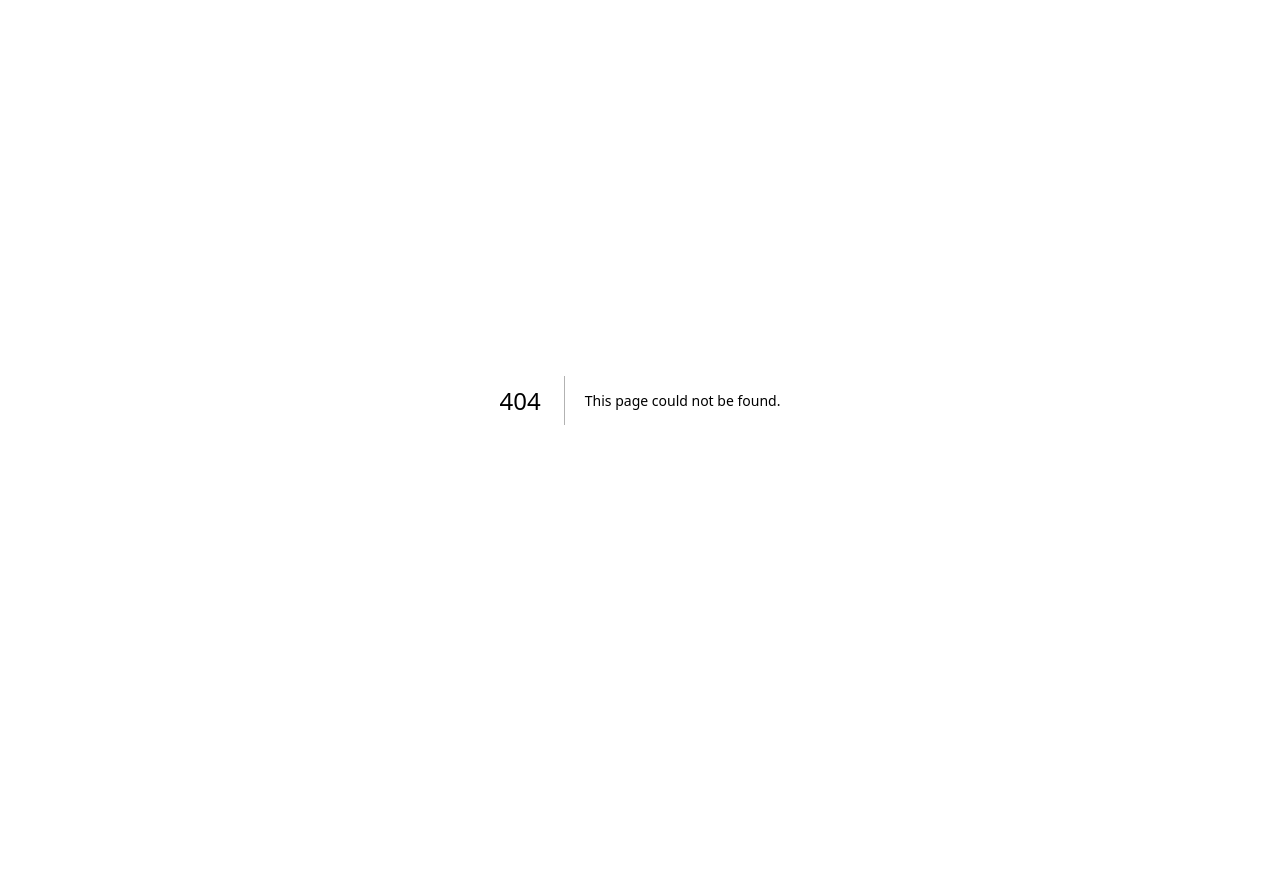
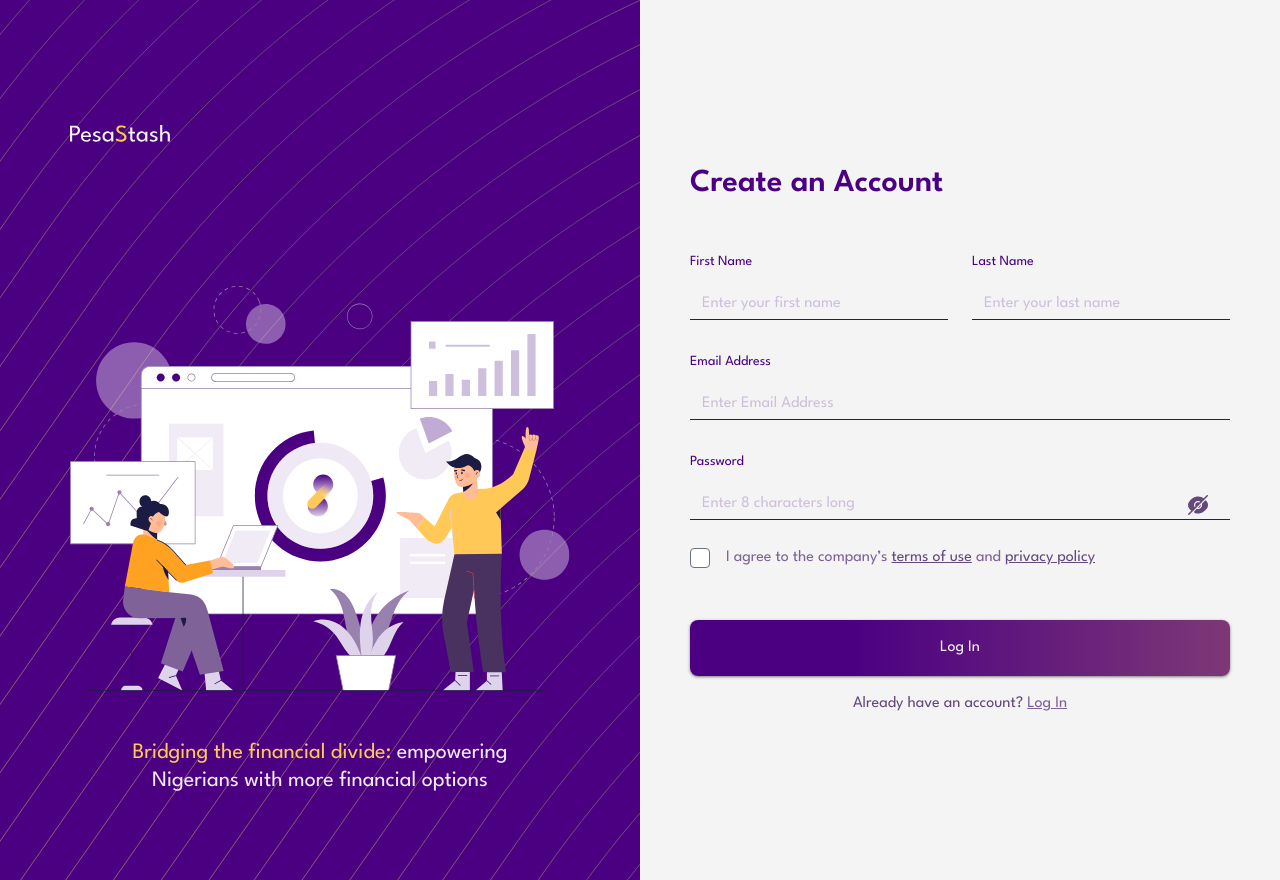
Before and after one commit to Oyedele-Sg/RaizWeb, a Next.js app: page /register in a window 1280 px wide. Before the commit this address had no page. Before the commit the page ends 800 px from the top, so only its background shows below. Built offline with nearby package versions, Linux system fonts and the light colour scheme.

Commit message:
feat: auth page - sign up

```diff
--- a/src/app/(auth)/login/page.tsx
+++ b/src/app/(auth)/login/page.tsx
@@ -5,7 +5,7 @@ import React from 'react'
 export default function Login() {
 	return (
 		<div>
-			<div className='flex items-start pt-[125px] '>
+			<div className='flex items-start py-[125px] max-h-[1024px] overflow-hidden '>
 				<section className='flex-1  h-screen '>
 					<IllustrationComponent
 						illustrationName='login'
@@ -13,7 +13,7 @@ export default function Login() {
 						height={400}
 					/>
 				</section>
-				<section className='flex-1 h-screen   flex   pr-[70px]  '>
+				<section className='flex-1    pr-[70px]  '>
 					<div className=' bg-grey w-[676px] max-h-[818px]  py-[164px] px-[50px] rounded-r-12  '>
 						<div className='flex flex-col gap-12 '>
 							<h1 className='  text-purple font-headline__large  '>
--- /dev/null
+++ b/src/app/(auth)/register/page.tsx
@@ -0,0 +1,29 @@
+import { IllustrationComponent, RegisterForm } from '@/components'
+import Image from 'next/image'
+import React from 'react'
+
+export default function Register() {
+	return (
+		<div>
+			<div className='flex items-start max-h-[1024px]  '>
+				<section className='flex-1  h-screen py-[125px]  '>
+					<IllustrationComponent
+						illustrationName='sign-up'
+						width={554.1}
+						height={400}
+					/>
+				</section>
+				<section className='flex-1    flex    '>
+					<div className=' bg-grey  w-full py-[164px] px-[50px]   '>
+						<div className='flex flex-col gap-12 '>
+							<h1 className='  text-purple font-headline__large  '>
+								Create an Account
+							</h1>
+							<RegisterForm />
+						</div>
+					</div>
+				</section>
+			</div>
+		</div>
+	)
+}
--- a/src/components/auth/forms/LoginForm.tsx
+++ b/src/components/auth/forms/LoginForm.tsx
@@ -1,4 +1,4 @@
-'use client'
+"use client"
 
 import {
   AuthButton,
@@ -7,17 +7,17 @@ import {
   AuthFormWrap,
   AuthSubmit,
   RegisterInput,
-} from '@/shared'
-import Image from 'next/image'
-import Link from 'next/link'
-import React, { FC, useState } from 'react'
+} from "@/shared"
+import Image from "next/image"
+import Link from "next/link"
+import React, { FC, useState } from "react"
 import {
   useForm,
   FormProvider,
   FieldValues,
   FieldError,
   UseFormRegister,
-} from 'react-hook-form'
+} from "react-hook-form"
 
 interface LoginFormProps extends Partial<FieldValues> {
   email: string
@@ -28,15 +28,17 @@ interface LoginFormProps extends Partial<FieldValues> {
 export const LoginForm: FC = () => {
   const methods = useForm<LoginFormProps>({
     defaultValues: {
-			email: '',
-			password: '',
+      email: "",
+      password: "",
       user_type_id: 2,
     },
   })
 
   const [showPassword, setShowPassword] = useState<boolean>(false)
 
-	const onSubmit = async (data: LoginFormProps) => {}
+  const onSubmit = async (data: LoginFormProps) => {
+    console.log("login data", data)
+  }
   return (
     <FormProvider {...methods}>
       <form onSubmit={methods.handleSubmit(onSubmit)}>
@@ -47,10 +49,10 @@ export const LoginForm: FC = () => {
                 name={`email`}
                 inputPlaceholder={`Enter Email Address`}
                 rules={{
-									required: 'Email is required',
+                  required: "Email is required",
                   pattern: {
                     value: /^[A-Z0-9._%+-]+@[A-Z0-9.-]+\.[A-Z]{2,}$/i,
-										message: 'Invalid email address',
+                    message: "Invalid email address",
                   },
                 }}
                 extraClass={`mt-6`}
@@ -61,21 +63,22 @@ export const LoginForm: FC = () => {
                 inputPlaceholder={`Enter 8 characters long`}
                 label='Password'
                 rules={{
-									required: 'Password is required',
+                  required: "Password is required",
                   minLength: {
                     value: 8,
-										message: 'Password must have at least 8 characters',
+                    message: "Password must have at least 8 characters",
                   },
                   pattern: {
                     value:
                       /^(?=.*[A-Z])(?=.*\d)(?=.*[@$!%*?&])[A-Za-z\d@$!%*?&]{8,}$/,
                     message:
-											'Password must have at least 1 uppercase, 1 lowercase and 1 number',
+                      "Password must have at least 1 uppercase, 1 lowercase and 1 number",
                   },
                 }}
                 childrenHandleClick={() => setShowPassword((state) => !state)}
-								type={showPassword ? 'text' : 'password'}
-								extraClass={`mt-6`}>
+                type={showPassword ? "text" : "password"}
+                extraClass={`mt-6`}
+              >
                 <Image
                   src={`/icons/eye-slash.svg`}
                   alt='show password'
@@ -89,7 +92,8 @@ export const LoginForm: FC = () => {
             <div className=' self-end '>
               <Link
                 className='text-neutral-80 underline '
-								href='/forgot-password'>
+                href='/forgot-password'
+              >
                 Forgot Password?
               </Link>
             </div>
--- /dev/null
+++ b/src/components/auth/forms/RegisterForm.tsx
@@ -0,0 +1,142 @@
+'use client'
+
+import {
+	AuthButton,
+	AuthFieldWrap,
+	AuthFormMainContainer,
+	AuthFormWrap,
+	AuthSubmit,
+	CheckBox,
+	RegisterInput,
+} from '@/shared'
+import Image from 'next/image'
+import Link from 'next/link'
+import React, { FC, useState } from 'react'
+import {
+	useForm,
+	FormProvider,
+	FieldValues,
+	FieldError,
+	UseFormRegister,
+} from 'react-hook-form'
+
+interface RegisterFormProps extends Partial<FieldValues> {
+	firstName: string
+	lastName: string
+	email: string
+	password: string
+	user_type_id: number
+}
+
+export const RegisterForm: FC = () => {
+	const methods = useForm<RegisterFormProps>({
+		defaultValues: {
+			firstName: '',
+			lastName: '',
+			email: '',
+			password: '',
+			user_type_id: 2,
+		},
+	})
+
+	const [showPassword, setShowPassword] = useState<boolean>(false)
+	const [checked, setChecked] = useState<boolean>(false)
+
+	const onSubmit = async (data: RegisterFormProps) => {
+		console.log('login data', data)
+	}
+	return (
+		<FormProvider {...methods}>
+			<form onSubmit={methods.handleSubmit(onSubmit)}>
+				<AuthFormMainContainer>
+					<AuthFormWrap>
+						<AuthFieldWrap>
+							<div className=' flex gap-6  '>
+								<RegisterInput
+									name={`firstName`}
+									inputPlaceholder={`Enter your first name`}
+									rules={{
+										required: 'First name is required',
+									}}
+									label='First Name'
+								/>
+								<RegisterInput
+									name={`lastName`}
+									inputPlaceholder={`Enter your last name`}
+									rules={{
+										required: 'Last name is required',
+									}}
+									label='Last Name'
+								/>
+							</div>
+
+							<RegisterInput
+								name={`email`}
+								inputPlaceholder={`Enter Email Address`}
+								rules={{
+									required: 'Email is required',
+									pattern: {
+										value: /^[A-Z0-9._%+-]+@[A-Z0-9.-]+\.[A-Z]{2,}$/i,
+										message: 'Invalid email address',
+									},
+								}}
+								label='Email Address'
+							/>
+							<RegisterInput
+								name={`password`}
+								inputPlaceholder={`Enter 8 characters long`}
+								label='Password'
+								rules={{
+									required: 'Password is required',
+									minLength: {
+										value: 8,
+										message: 'Password must have at least 8 characters',
+									},
+									pattern: {
+										value:
+											/^(?=.*[A-Z])(?=.*\d)(?=.*[@$!%*?&])[A-Za-z\d@$!%*?&]{8,}$/,
+										message:
+											'Password must have at least 1 uppercase, 1 lowercase and 1 number',
+									},
+								}}
+								childrenHandleClick={() => setShowPassword((state) => !state)}
+								type={showPassword ? 'text' : 'password'}>
+								<Image
+									src={`/icons/eye-slash.svg`}
+									alt='show password'
+									width={24}
+									height={24}
+									className=' top-[20px] '
+								/>
+							</RegisterInput>
+						</AuthFieldWrap>
+
+						<div className=' flex items-center gap-4 '>
+							<CheckBox checked={checked} setChecked={setChecked} />
+							<div className='text-neutral-80 '>
+								I agree to the company’s{' '}
+								<Link
+									className='text-neutral-90 underline '
+									href='/forgot-password'>
+									terms of use
+								</Link>{' '}
+								and{' '}
+								<Link
+									className='text-neutral-90 underline '
+									href='/forgot-password'>
+									privacy policy
+								</Link>
+							</div>
+						</div>
+					</AuthFormWrap>
+					<AuthSubmit
+						btnText='Log In'
+						linkHref='/login'
+						linkPreText={`Already have an account?`}
+						linkText='Log In'
+					/>
+				</AuthFormMainContainer>
+			</form>
+		</FormProvider>
+	)
+}
--- a/src/components/auth/forms/index.ts
+++ b/src/components/auth/forms/index.ts
@@ -1 +1,2 @@
 export { LoginForm } from './LoginForm'
+export { RegisterForm } from './RegisterForm'
--- /dev/null
+++ b/src/shared/components/buttons/CheckBox.tsx
@@ -0,0 +1,19 @@
+import { FC, useState } from 'react'
+
+interface Props {
+	checked: boolean
+	setChecked: (checked: boolean) => void
+}
+
+export const CheckBox: FC<Props> = ({ checked, setChecked }) => {
+	return (
+		<div className='flex items-center'>
+			<input
+				type='checkbox'
+				className='form-checkbox h-5 w-5 text-purple rounded-[4px] '
+				checked={checked}
+				onChange={() => setChecked(!checked)}
+			/>
+		</div>
+	)
+}
--- a/src/shared/components/buttons/index.ts
+++ b/src/shared/components/buttons/index.ts
@@ -1 +1,2 @@
-export { AuthButton } from "./AuthButton"
+export { AuthButton } from './AuthButton'
+export { CheckBox } from './CheckBox'
```
Also changed, not shown: public/icons/checkbox-active.svg (added), public/icons/checkbox.svg (added). Lines whose indentation alone changed are shown as unchanged.
